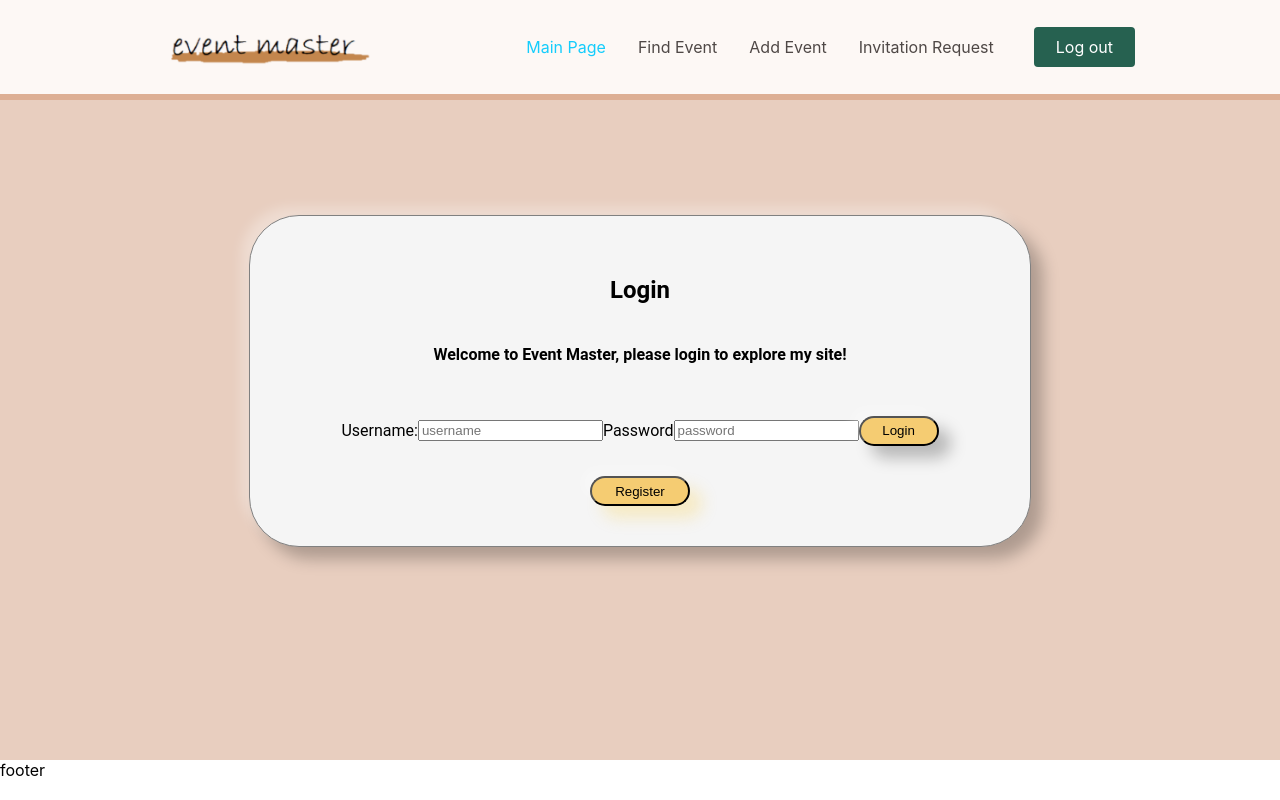
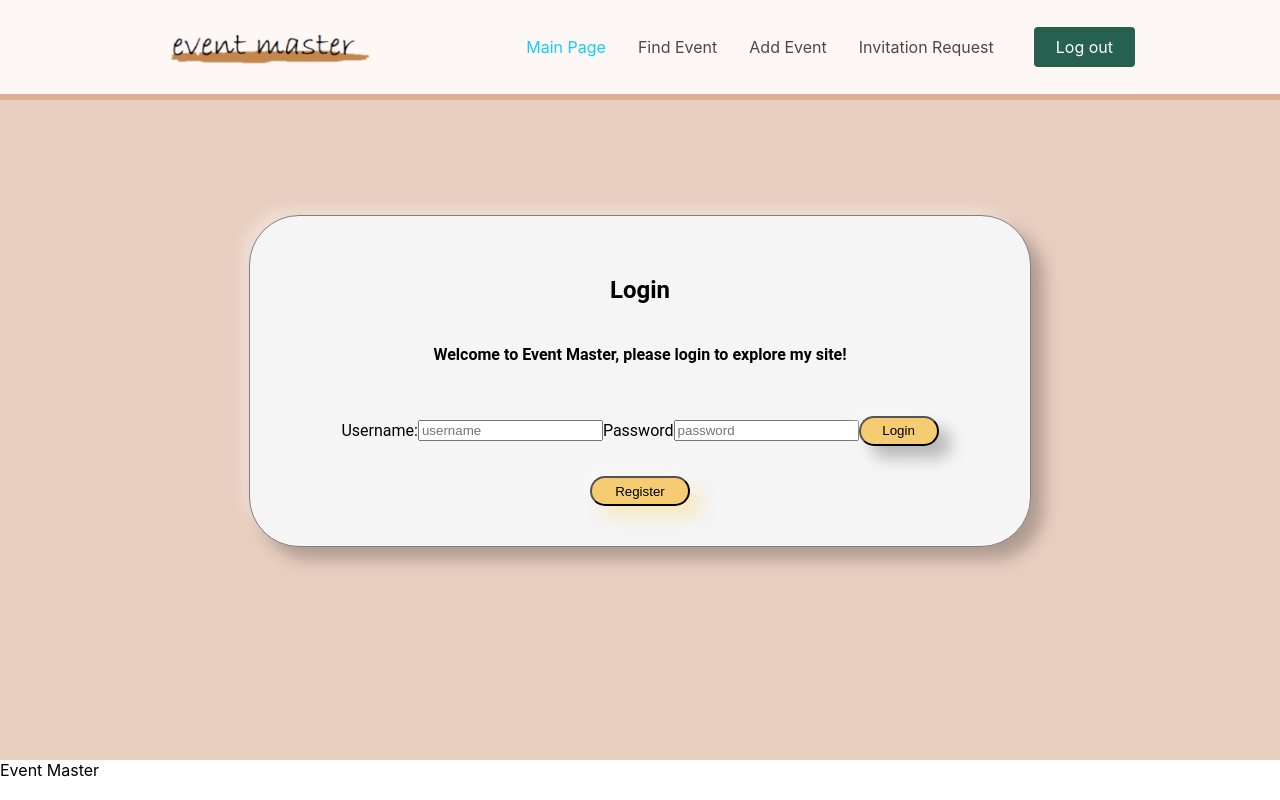
Before and after one commit to hptran7/EventMaster, a React (Create React App) app in the folder client/: page /update-event/1#/login in a window 1280 px wide. Built offline with nearby package versions, Linux system fonts and the light colour scheme.

Commit message:
fixing title and footer

```diff
--- a/client/public/index.html
+++ b/client/public/index.html
@@ -24,7 +24,7 @@
       work correctly both with client-side routing and a non-root public URL.
       Learn how to configure a non-root public URL by running `npm run build`.
     -->
-    <title>React App</title>
+    <title>Event Master</title>
   </head>
   <body>
     <noscript>You need to enable JavaScript to run this app.</noscript>
--- a/client/src/components/BaseLayout.js
+++ b/client/src/components/BaseLayout.js
@@ -12,7 +12,7 @@ function BaseLayout(props) {
         <MenuBar isAuthent={props.isAuthenticate} />
       </header>
       <div className="Content">{props.children}</div>
-      <footer>footer</footer>
+      <footer>Event Master</footer>
     </>
   );
 }
```
Also changed, not shown: 2 other files (tests, documents, lock files or other folders).
